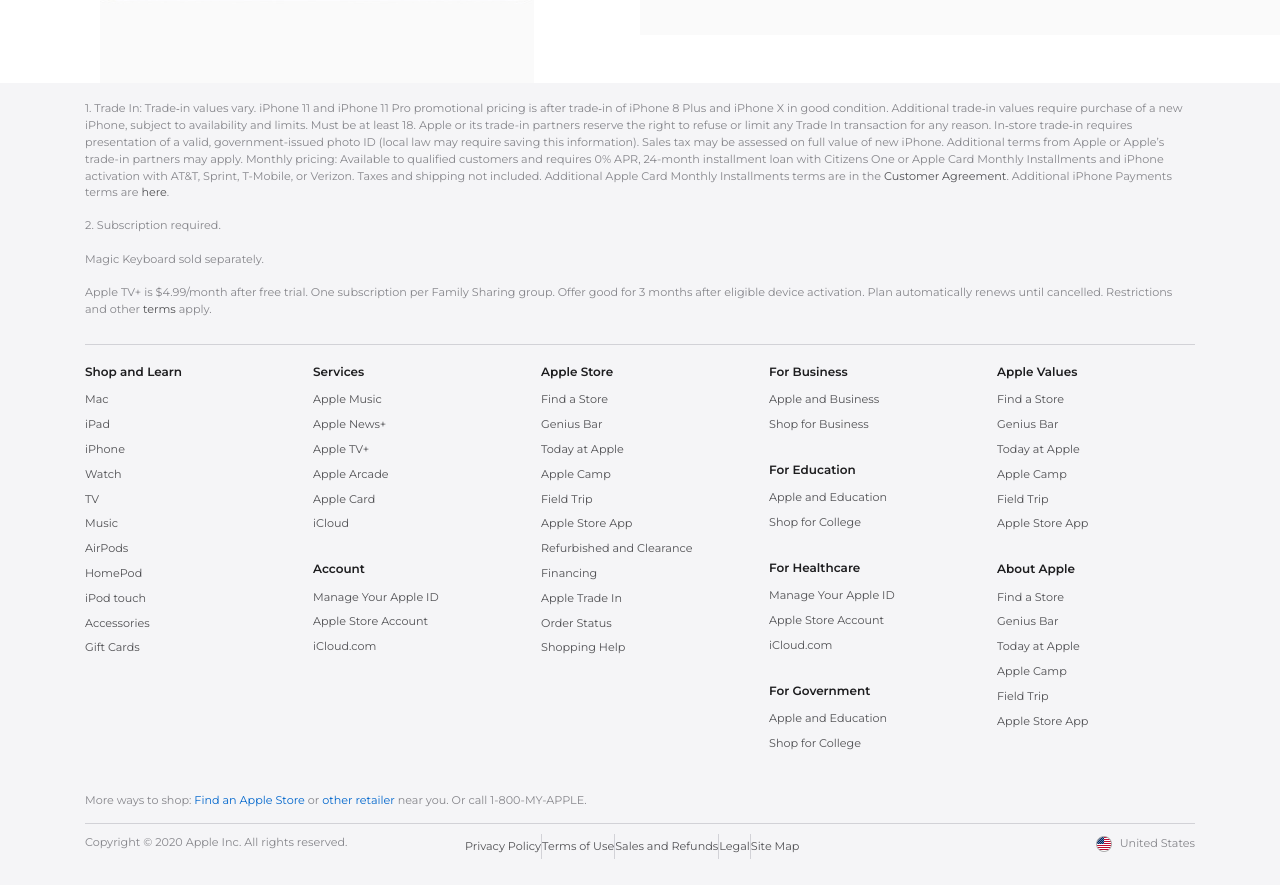
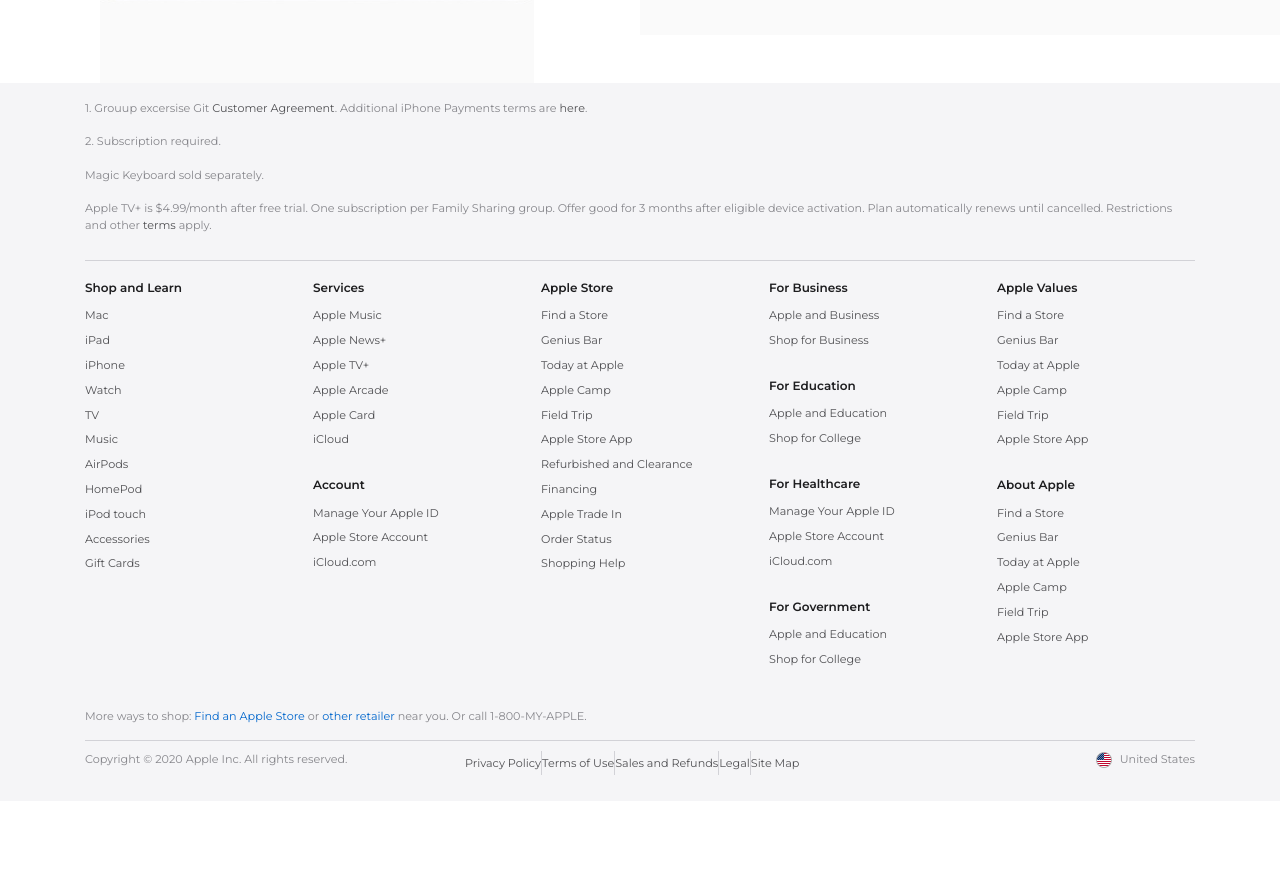
Before and after one commit to TilahuneMekonnen/AppleClonebest2, a plain HTML site: page index.html in a window 1280 px wide. Shown: the part 3730-4615 px from the top of the page. After the commit the page ends 4531 px from the top, so only its background shows below. Drawn offline with nearby package versions, Linux system fonts and the light colour scheme.

Commit message:
Updated Footer

```diff
--- a/index.html
+++ b/index.html
@@ -293,21 +293,7 @@
       <div class="container">
         <div class="upper-text-container">
           <p>
-            1. Trade In: Trade‑in values vary. iPhone 11 and iPhone 11 Pro
-            promotional pricing is after trade‑in of iPhone 8 Plus and iPhone X
-            in good condition. Additional trade‑in values require purchase of a
-            new iPhone, subject to availability and limits. Must be at least 18.
-            Apple or its trade-in partners reserve the right to refuse or limit
-            any Trade In transaction for any reason. In‑store trade‑in requires
-            presentation of a valid, government-issued photo ID (local law may
-            require saving this information). Sales tax may be assessed on full
-            value of new iPhone. Additional terms from Apple or Apple’s trade-in
-            partners may apply. Monthly pricing: Available to qualified
-            customers and requires 0% APR, 24-month installment loan with
-            Citizens One or Apple Card Monthly Installments and iPhone
-            activation with AT&T, Sprint, T-Mobile, or Verizon. Taxes and
-            shipping not included. Additional Apple Card Monthly Installments
-            terms are in the
+            1. Grouup excersise Git
             <a
               href="https://www.goldmansachs.com/terms-and-conditions/Apple-Card-Customer-Agreement.pdf"
               target="_blank"
```
